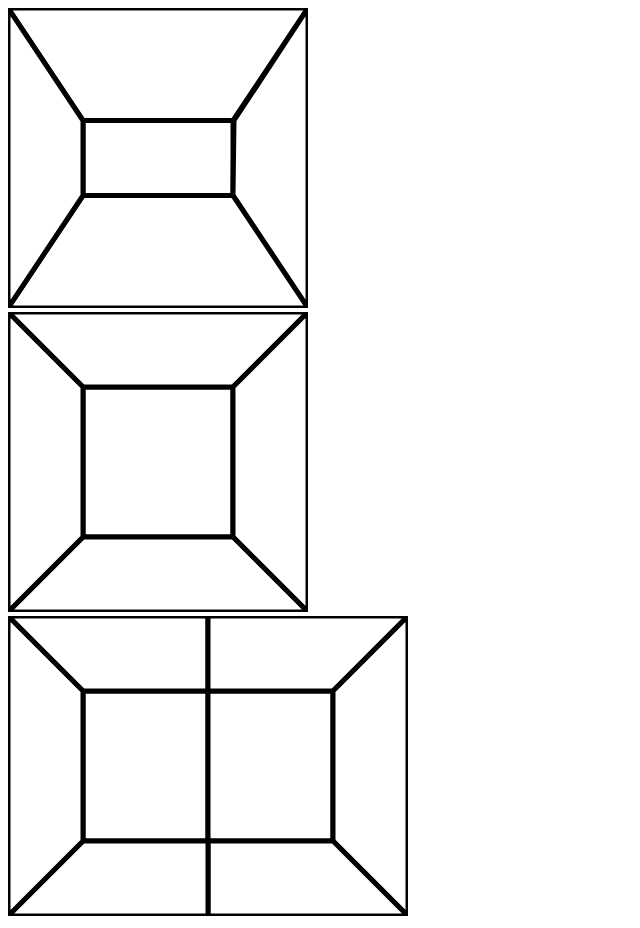
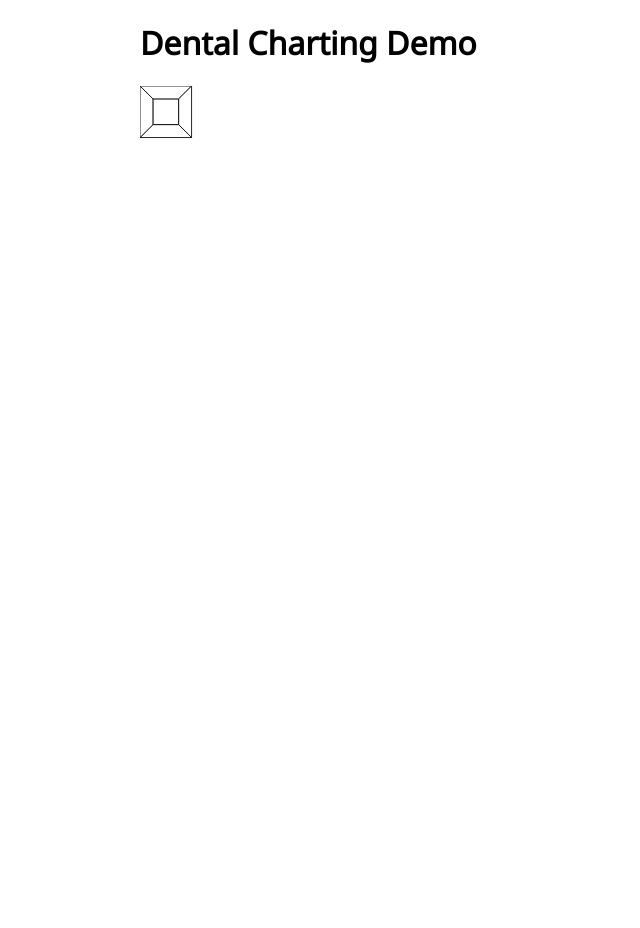
Before and after one commit to jacobwalkr/dental-chart, a plain HTML site: page chart.html in a window 1280 px wide. Shown: the whole page, without its empty margins (0-640 px from the left). After the commit the page ends 800 px from the top, so only its background shows below. Drawn offline with Linux system fonts and the light colour scheme.

Commit message:
Draw a pre-molar on full-size chart!

```diff
--- a/chart.html
+++ b/chart.html
@@ -1,13 +1,16 @@
 <!DOCTYPE html>
-<html style="width:100%;">
+<html>
     <head>
         <title>SVG dental charting</title>
+        <link href="https://fonts.googleapis.com/css?family=Noto+Sans" rel="stylesheet">
+        <link href="css/style.css" rel="stylesheet" />
         <script src="js/snap.svg.js"></script>
         <script src="js/chart.js"></script>
     </head>
-    <body style="width:500px;">
-        <object id="incisor" data="svg/incisor.svg" type="image/svg+xml"></object>
-        <object id="premolar" data="svg/premolar.svg" type="image/svg+xml"></object>
-        <object id="molar" data="svg/molar.svg" type="image/svg+xml"></object>
+    <body>
+        <h1>Dental Charting Demo</h1>
+
+        <!-- FIXME: viewbox needs to be there when the element is created -->
+        <svg id="chart" preserveAspectRatio="xMidYMid meet" viewbox="0 0 5820 740"></svg>
     </body>
 </html>
--- a/js/chart.js
+++ b/js/chart.js
@@ -1,37 +1,37 @@
-var DentalChart = function () {
-    //===============================================================================================//
-    // Chart values at SVG scale (where incisors and pre-molars and 300x300, for example)            //
-    //===============================================================================================//
+function DentalChart(paper) {
     // teeth - numbers
-    const NUM_MOLARS_QUADRANT = 3;
-    const NUM_PREMOLARS_QUADRANT = 2;
-    const NUM_INCISORS_QUADRANT = 3;
-    const NUM_TEETH_QUADRANT = NUM_MOLARS_QUADRANT + NUM_PREMOLARS_QUADRANT + NUM_INCISORS_QUADRANT;
+    this.NUM_MOLARS_QUADRANT = 3;
+    this.NUM_PREMOLARS_QUADRANT = 2;
+    this.NUM_INCISORS_QUADRANT = 3;
+    this.NUM_TEETH_QUADRANT = this.NUM_MOLARS_QUADRANT + this.NUM_PREMOLARS_QUADRANT
+        + this.NUM_INCISORS_QUADRANT;
 
     // teeth - dimensions
-    const INCISOR_WIDTH = 300;
-    const INCISOR_HEIGHT = 300;
-    const PREMOLAR_WIDTH = 300;
-    const PREMOLAR_HEIGHT = 300;
-    const MOLAR_WIDTH = 400;
-    const MOLAR_HEIGHT = 300;
+    this.INCISOR_WIDTH = 300;
+    this.PREMOLAR_WIDTH = 300;
+    this.MOLAR_WIDTH = 400;
+    this.TOOTH_HEIGHT = 300;
 
     // spacing
-    const EDGE_SPACING = 20;
-    const TOOTH_SPACING = 20;
-    const MIDLINE_SPACING = 100;
+    this.EDGE_SPACING = 20;
+    this.TOOTH_SPACING = 20;
+    this.MIDLINE_SPACING = 100;
 
     // quadrant is the teeth including inner spacing (i.e. horizontally between teeth)
-    const QUADRANT_WIDTH = (INCISOR_WIDTH * NUM_INCISORS_QUADRANT)
-        + (PREMOLAR_WIDTH * NUM_PREMOLARS_QUADRANT) + (MOLAR_WIDTH * NUM_MOLARS_QUADRANT)
-        + (TOOTH_SPACING * (NUM_TEETH_QUADRANT - 1));
+    this.QUADRANT_WIDTH = (this.INCISOR_WIDTH * this.NUM_INCISORS_QUADRANT)
+        + (this.PREMOLAR_WIDTH * this.NUM_PREMOLARS_QUADRANT)
+        + (this.MOLAR_WIDTH * this.NUM_MOLARS_QUADRANT)
+        + (this.TOOTH_SPACING * (this.NUM_TEETH_QUADRANT - 1));
 
     // chart width includes teeth, spaces between the teeth and midline and edge spacing
-    const CHART_WIDTH = (QUADRANT_WIDTH * 2) + (EDGE_SPACING * 2) + MIDLINE_SPACING;
+    this.CHART_WIDTH = (this.QUADRANT_WIDTH * 2) + (this.EDGE_SPACING * 2) + this.MIDLINE_SPACING;
 
-    //===============================================================================================//
-    // SVG elements to include in main "canvas"                                                      //
-    //===============================================================================================
+    // chart height is two sets of teeth, midline and edge spacing
+    this.CHART_HEIGHT = (this.TOOTH_HEIGHT * 2) + (this.EDGE_SPACING * 2) + this.MIDLINE_SPACING;
+
+    // expected to be the whole SVG
+    this.paper = paper;
+
     /**
      * Draws a molar (scale 400x300 with mid-line). Returns group containing all groups drawn.
      * @param {Paper} paper Snap.SVG paper object
@@ -39,8 +39,8 @@ var DentalChart = function () {
      * @param {int} originY Top left point Y coordinate in global system
      * @param {string} zpToothId Zsigmondy-Palmer notation tooth ID - used as prefix for elements
      */
-    this.drawPreMolar = function (paper, originX, originY, zpToothId) {
-        var preMolarGroup = paper.group();
+    this.drawPreMolar = function (originX, originY, zpToothId) {
+        var preMolarGroup = this.paper.group();
         preMolarGroup.attr({ id: zpToothId });
         preMolarGroup.transform(
             Snap.format('translate({x},{y})', {
@@ -51,61 +51,60 @@ var DentalChart = function () {
 
         // For each surface, draw the shape and give it an ID
         // Occlusal: like, the top
-        var occlusal = paper.rect([
-            0.25 * PREMOLAR_WIDTH, 0.25 * PREMOLAR_HEIGHT,
-            0.5 * PREMOLAR_WIDTH, 0.5 * PREMOLAR_HEIGHT
-        ]);
+        var occlusal = this.paper.rect(
+            0.25 * this.PREMOLAR_WIDTH, 0.25 * this.TOOTH_HEIGHT,
+            0.5 * this.PREMOLAR_WIDTH, 0.5 * this.TOOTH_HEIGHT
+        );
         occlusal.attr({
             id: zpToothId + '-occlusal'
         });
 
         // Buccal: by the cheek
-        var buccal = paper.polygon([
+        var buccal = this.paper.polygon(
             0, 0,
-            PREMOLAR_WIDTH, 0,
-            0.75 * PREMOLAR_WIDTH, 0.25 * PREMOLAR_HEIGHT,
-            0.25 * PREMOLAR_WIDTH, 0.25 * PREMOLAR_HEIGHT
-        ]);
+            this.PREMOLAR_WIDTH, 0,
+            0.75 * this.PREMOLAR_WIDTH, 0.25 * this.TOOTH_HEIGHT,
+            0.25 * this.PREMOLAR_WIDTH, 0.25 * this.TOOTH_HEIGHT
+        );
         buccal.attr({
             id: zpToothId + '-buccal'
         });
 
         // Mesial: towards the front
-        var mesial = paper.polygon([
-            0, 0,
-            PREMOLAR_WIDTH, 0,
-            0.75 * PREMOLAR_WIDTH, 0.25 * PREMOLAR_HEIGHT,
-            0.25 * PREMOLAR_WIDTH, 0.25 * PREMOLAR_HEIGHT
-        ]);
+        var mesial = this.paper.polygon(
+            this.PREMOLAR_WIDTH, 0,
+            this.PREMOLAR_WIDTH, this.TOOTH_HEIGHT,
+            0.75 * this.PREMOLAR_WIDTH, 0.75 * this.TOOTH_HEIGHT,
+            0.75 * this.PREMOLAR_WIDTH, 0.25 * this.TOOTH_HEIGHT
+        );
         mesial.attr({
             id: zpToothId + '-mesial'
         });
 
         // Palatal: by the roof of the mouth (upper only)
-        var palatal = paper.polygon([
-            0, 0,
-            PREMOLAR_WIDTH, 0,
-            0.75 * PREMOLAR_WIDTH, 0.25 * PREMOLAR_HEIGHT,
-            0.25 * PREMOLAR_WIDTH, 0.25 * PREMOLAR_HEIGHT
-        ]);
+        var palatal = this.paper.polygon(
+           this.PREMOLAR_WIDTH, this.TOOTH_HEIGHT,
+            0, this.TOOTH_HEIGHT,
+            0.25 * this.PREMOLAR_WIDTH, 0.75 * this.TOOTH_HEIGHT,
+            0.75 * this.PREMOLAR_WIDTH, 0.75 * this.TOOTH_HEIGHT
+        );
         palatal.attr({
             id: zpToothId + '-palatal'
         });
 
-        var distal = paper.polygon([
+        var distal = this.paper.polygon(
+            0, this.TOOTH_HEIGHT,
             0, 0,
-            PREMOLAR_WIDTH, 0,
-            0.75 * PREMOLAR_WIDTH, 0.25 * PREMOLAR_HEIGHT,
-            0.25 * PREMOLAR_WIDTH, 0.25 * PREMOLAR_HEIGHT
-        ]);
+            0.25 * this.PREMOLAR_WIDTH, 0.25 * this.TOOTH_HEIGHT,
+            0.25 * this.PREMOLAR_WIDTH, 0.75 * this.TOOTH_HEIGHT
+        );
         distal.attr({
             id: zpToothId + '-distal'
         });
+
+        preMolarGroup.add([occlusal, buccal, mesial, palatal, distal])
     };
 
-    //===============================================================================================//
-    // Drawing and handling                                                                          //
-    //===============================================================================================//
     /**
      * Draws the teeth and midlines on a given Snap SVG object
      */
@@ -119,4 +118,12 @@ var DentalChart = function () {
  */
 window.onload = function () {
     var chartPaper = Snap('#chart');
+    var dentalChart = new DentalChart(chartPaper);
+
+    // viewbox actually needs to be set on HTML element - fixable?
+    /*chartPaper.attr({
+        viewbox: '0 0 ' + dentalChart.CHART_WIDTH + ' ' + dentalChart.CHART_HEIGHT
+    });*/
+
+    dentalChart.drawPreMolar(0, 0, 'ur8');
 }
--- /dev/null
+++ b/scss/style.scss
@@ -0,0 +1,20 @@
+html {
+    width: 100%;
+    font-family: 'Noto Sans', sans-serif;
+}
+
+body {
+    width: 100%;
+    max-width: 1000px;
+    margin: 0 auto;
+}
+
+#chart {
+    width: 100%;
+
+    rect, polygon {
+        stroke-width: 5px;
+        stroke: black;
+        fill: white;
+    }
+}
```
Also changed, not shown: css/style.css (added), 1 other file.
